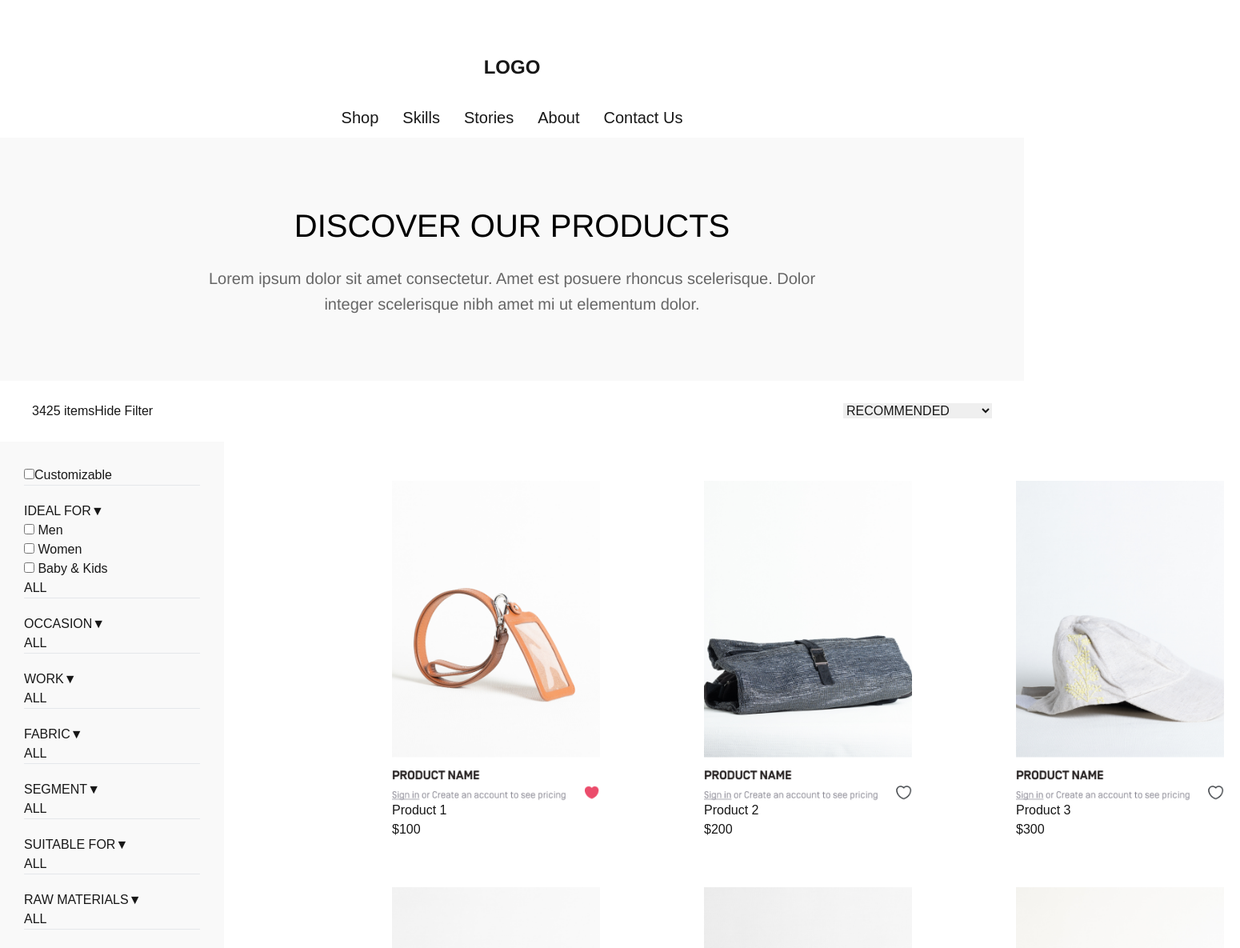
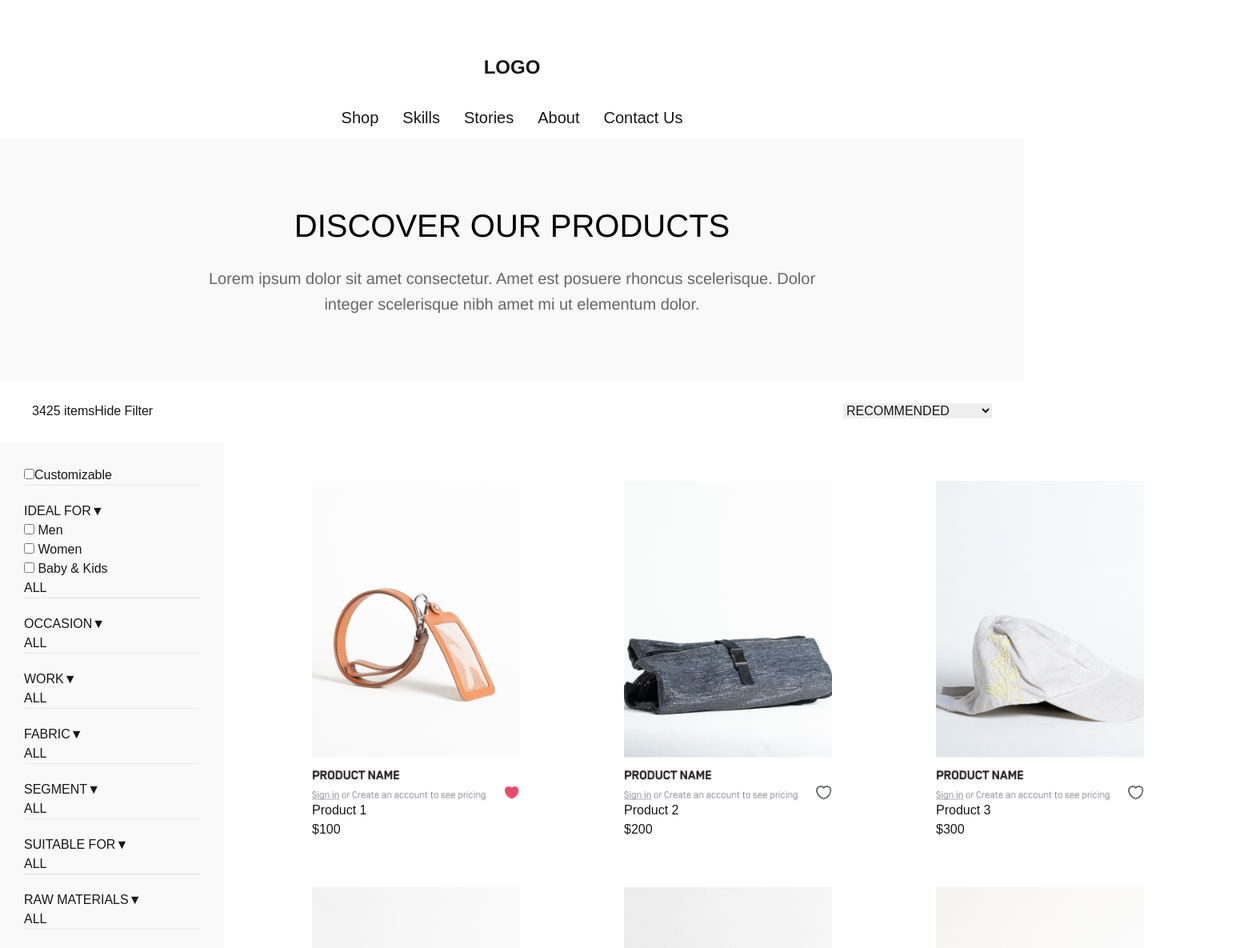
Before and after one commit to Darshan-Narsingkar/Appscrip-task-Darshan-Narsingkar, a Next.js app: page / in a window 1280 px wide. Shown: the top 1185 px of the page at 80% size, 1550 px wide, since content can reach past the window. Built offline with nearby package versions, Linux system fonts and the light colour scheme.

Commit message:
Update Home.module.css

```diff
--- a/styles/Home.module.css
+++ b/styles/Home.module.css
@@ -3,7 +3,7 @@
     display: grid;
     grid-template-columns: repeat(3, 1fr); /* 3 products per row by default (laptop view) */
     gap: 20px;
-    margin-left: 100px;
+    margin-left: 50px;
     padding-left: 100px;
     margin-top: -350px;
   }
```
